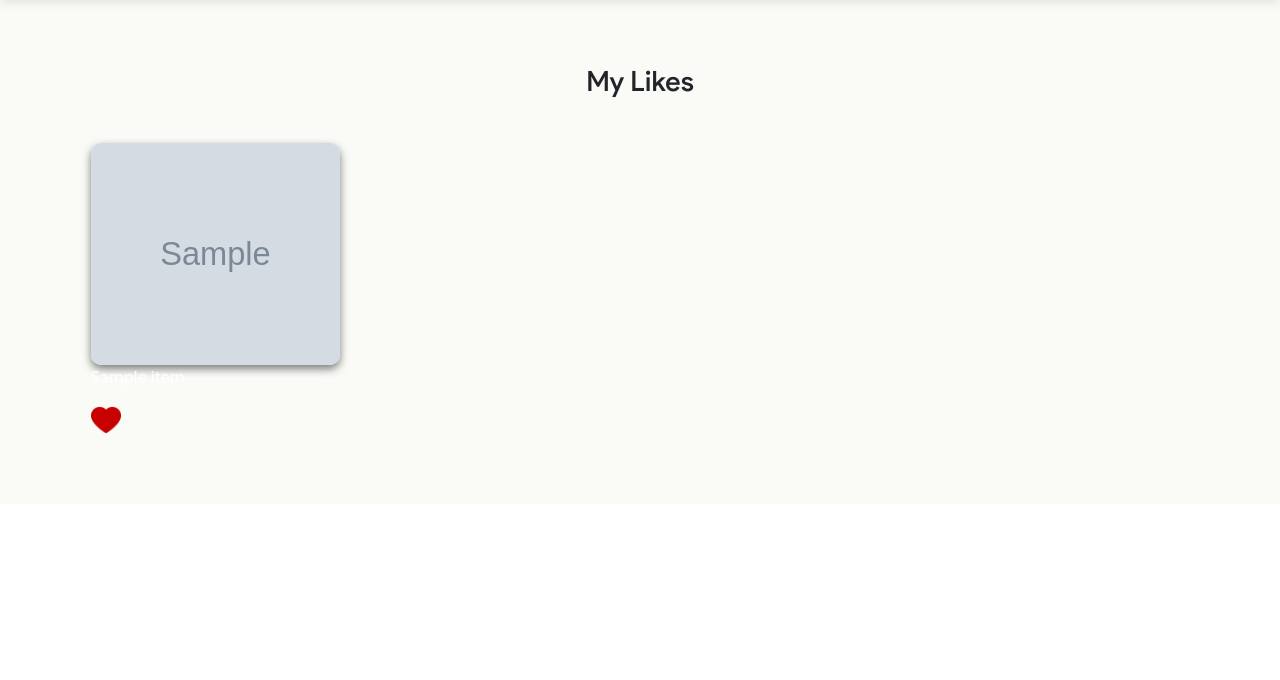
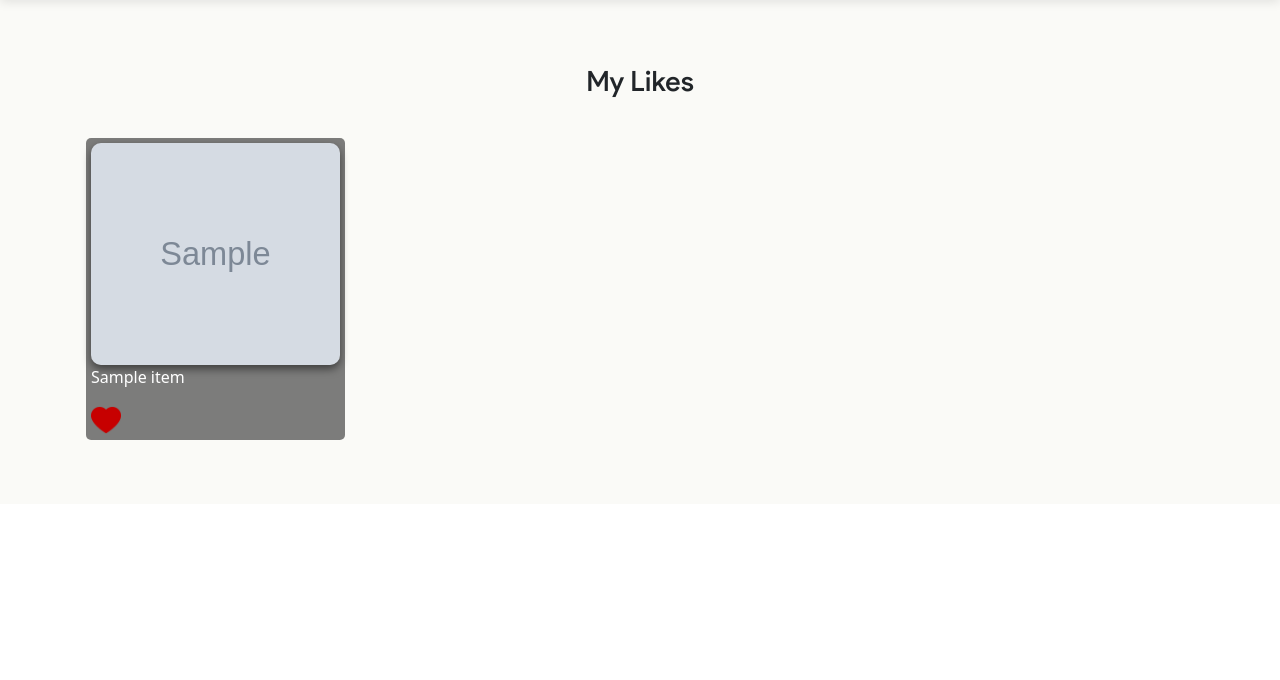
Before and after one commit to naomieniola/planetart, a PHP site: page /pages/users/likes.php in a window 1280 px wide. Shown: the part 56-736 px from the top of the page. Run offline with PHP 8.4, Linux system fonts and the light colour scheme; the visitor is signed in with stand-in values (Sample User, id 1); tables that the repository leaves empty or names only in its code hold one stand-in row (values such as "Sample post"); grey boxes marked "Sample" are stand-in pictures.

Commit message:
commit 9

```diff
--- a/css/styles.css
+++ b/css/styles.css
@@ -283,13 +283,6 @@ footer {
     color: #fff;
     height: 35% !important;
     background-color: rgba(0, 0, 0, 0.5) !important;
-    border-radius: 5px;
-    padding: 5px;
-    }
-
-.artist-name-my-likes {
-    color: #fff;
-    height: 35% !important;
     border-radius: 5px;
     padding: 5px;
     }
--- a/pages/users/likes.php
+++ b/pages/users/likes.php
@@ -163,14 +163,16 @@ exit();
                 <?php $counter = 0; ?>
                     <?php foreach ($likedItems as $item): ?>
                         <div class="col-md-3 mb-4">
-                            <div class="artist-name-my-likes">
+                            <div class="artist-info-likes">
+                                <div class="artist-name">
                                     <a href="#">
                                         <img src="<?php echo $item['image_url']; ?>" class="img-fluid" style="width: 100%; height: 222px">
                                     </a>
-                                <p class="bottom-left-text"><?php echo $item['item_name']; ?></p>
+                                    <p class=""><?php echo $item['item_name']; ?></p>
                                     <button class="like-button liked" data-id="<?php echo $item['item_id']; ?>" data-name="<?php echo $item['item_name']; ?>">
                                         <img src="/planetart/images/like.png" alt="Like">
                                     </button>
+                                </div>
                             </div>
                         </div>
                     <?php $counter++; ?>
```
Lines whose indentation alone changed are shown as unchanged.
